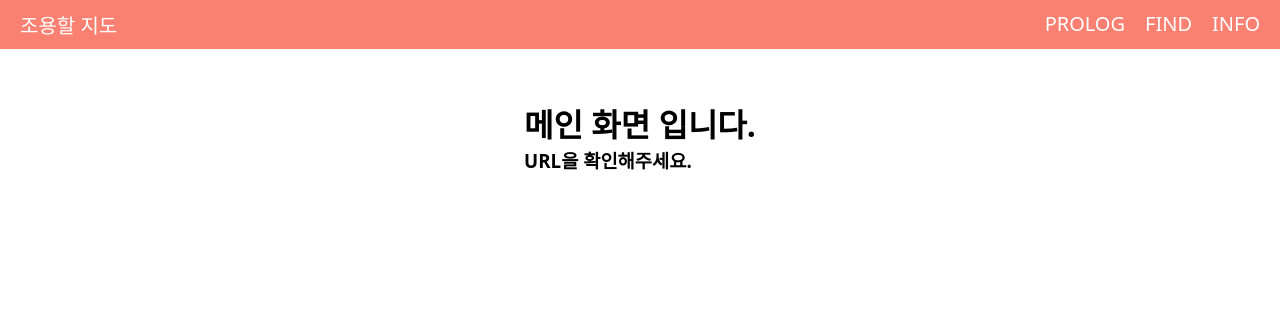
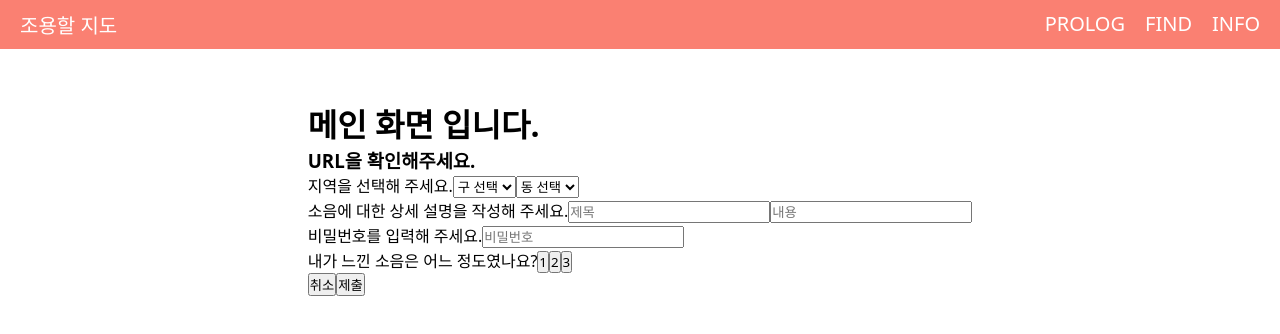
Before and after one commit to yyoumi4854/joyonghaljido, a Next.js app in the folder front/: page / in a window 1280 px wide. Shown: the top 334 px of the page. Built offline with nearby package versions, Linux system fonts and the light colour scheme.

Commit message:
[FEAT] reviewAddForm.js 추가 (리뷰 등록)

```diff
--- /dev/null
+++ b/front/components/review/reviewAddForm.js
@@ -0,0 +1,108 @@
+import React, { useState } from "react";
+
+const ReviewAddForm = () => {
+    const [form, setForm] = useState({
+        gu: "",
+        dong: "",
+        title: "",
+        description: "",
+        password: "",
+        noiseLevel: "",
+    });
+
+    const [selected, setSeleted] = useState("");
+
+    function handleChange(e) {
+        const { name, value } = e.target;
+        setForm((prev) => ({
+            ...prev,
+            [name]: value,
+        }));
+    }
+
+    function handleSelect(e) {
+        setForm((prev) => ({
+            ...prev,
+
+        }))
+    }
+
+    function handleNoiseLevel(e) {
+        const { name, value } = e.target;
+        setForm((prev) => ({
+            ...prev,
+            [name]: value,
+        }));
+    }
+
+    async function handleSubmit(e) {
+        e.preventDefault();
+
+        // 등록 버튼 눌렀을 때의 이벤트 (api 연결)
+        // POST 요청
+
+        // & GET 요청
+    }
+
+    return (
+        <form onSubmit={ handleSubmit }>
+            <div>
+                <label>지역을 선택해 주세요.</label>
+                <select name="gu">
+                    <option value="gu">구 선택</option>
+                    <option value="lime">Lime</option>
+                </select>
+                <select name="dong">
+                    <option value="dong">동 선택</option>
+                    <option value="lime">Lime</option>
+                </select>
+            </div>
+            <div>
+                <label>소음에 대한 상세 설명을 작성해 주세요.</label>
+                <input
+                    type="text"
+                    placeholder="제목"
+                    name="title"
+                    value={ form.title }
+                    onChange={ handleChange }></input>
+                <input
+                    type="text"
+                    placeholder="내용"
+                    name="description"
+                    value={ form.description }
+                    onChange={ handleChange }></input>
+            </div>
+            <div>
+                <label>비밀번호를 입력해 주세요.</label>
+                <input
+                    type="text"
+                    placeholder="비밀번호"
+                    name="password"
+                    value={ form.password }
+                    onChange={ handleChange }></input>
+            </div>
+            <div>
+                <label>내가 느낀 소음은 어느 정도였나요?</label>
+                <input
+                    type="button"
+                    name="bad"
+                    value="1"
+                    onClick={ handleNoiseLevel }></input>
+                <input
+                    type="button"
+                    name="soso"
+                    value="2"
+                    onClick={ handleNoiseLevel }></input>
+                <input
+                    type="button"
+                    name="good"
+                    value="3"
+                    onClick={ handleNoiseLevel }></input>
+            </div>
+            <input type="button" value="취소"></input>
+            <input type="submit" value="제출"></input>
+        </form>
+    )
+}
+
+export default ReviewAddForm;
--- a/front/pages/index.js
+++ b/front/pages/index.js
@@ -1,8 +1,11 @@
+import ReviewAddForm from '../components/review/reviewAddForm';
+
 const Index = () => {
     return (
         <div>
             <h1>메인 화면 입니다.</h1>
             <h3>URL을 확인해주세요.</h3>
+            <ReviewAddForm />
         </div>
     );
 }
```
Also changed, not shown: front/components/review/review.js (renamed from front/components/review.js).
